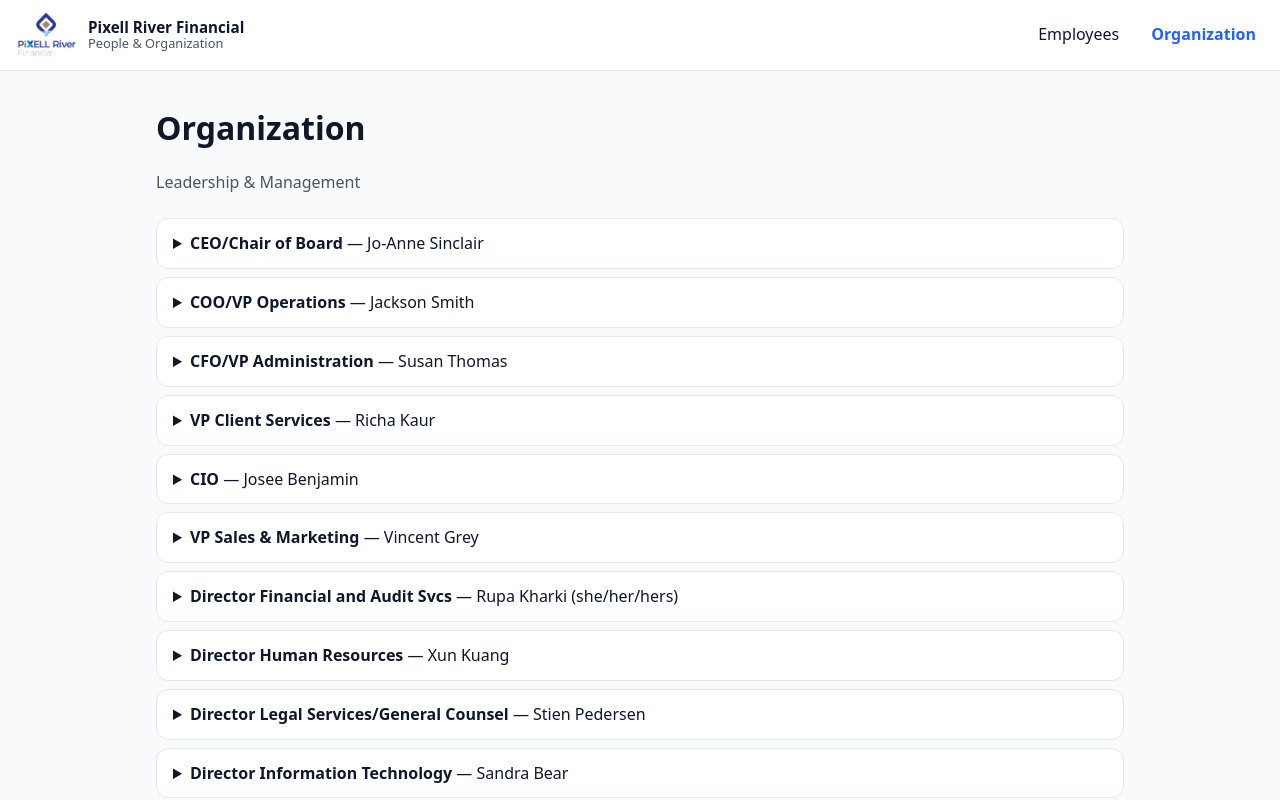
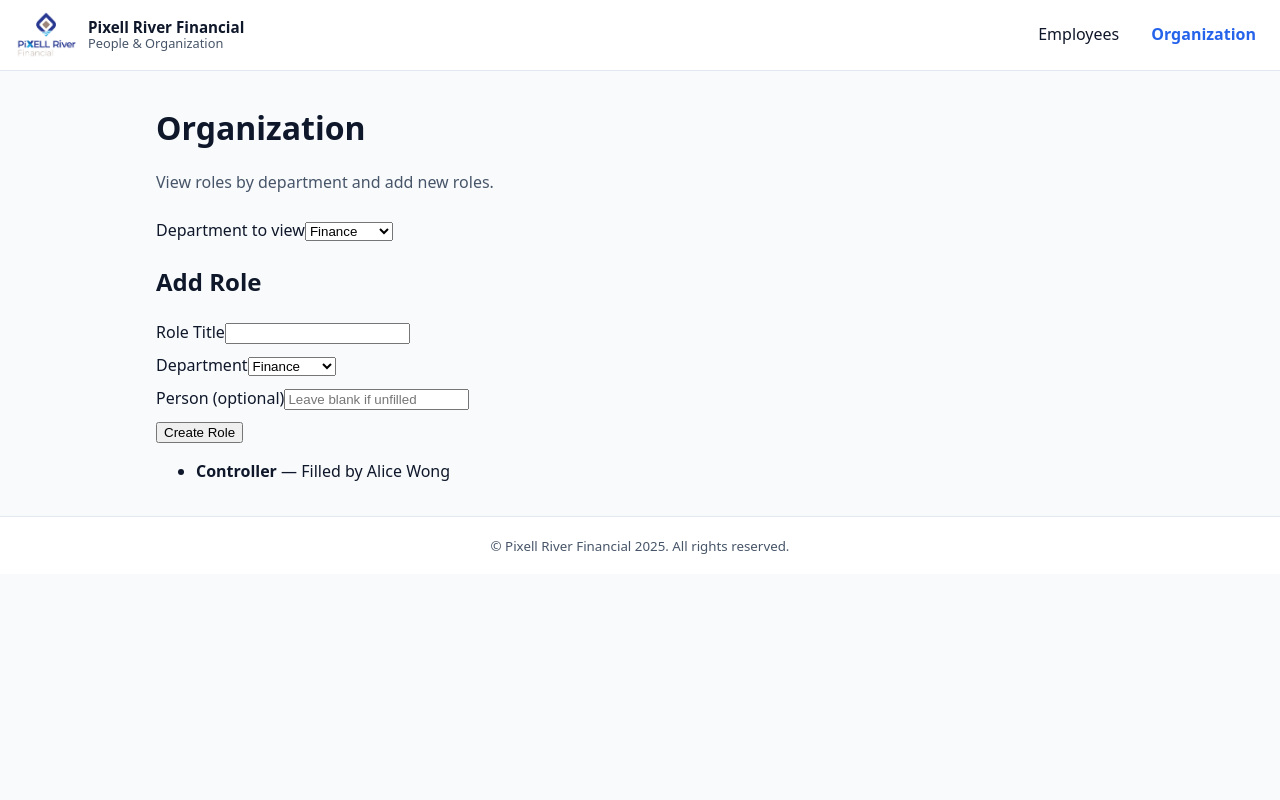
Before and after one commit to rushil2123/Full_Stack_Lab-1, a React (Vite) app in the folder pixell-river-directory/: page /organization in a window 1280 px wide. Shown: the top 800 px of the page. Built offline with nearby package versions, Linux system fonts and the light colour scheme.

Commit message:
feat: refactor OrganizationPage to use roleRepo and implement role addition form

```diff
--- a/pixell-river-directory/src/pages/OrganizationPage.tsx
+++ b/pixell-river-directory/src/pages/OrganizationPage.tsx
@@ -1,33 +1,97 @@
-import roles from "../data/org.json";
-import type { OrgRole } from "../types";
+import { useState } from "react";
 import "./OrganizationPage.css";
+import { roleRepo } from "../repositories/roleRepo";
+import { useEntryForm } from "../hook/useEntryForm";
+import type { Role, Department } from "../types";
 
 export default function OrganizationPage() {
-  const data = (roles as OrgRole[]) ?? [];
+  const [viewDept, setViewDept] = useState<Department>("Finance");
+  const form = useEntryForm("role");
+
+  const allRoles: Role[] = roleRepo.list();
+  const rolesByDept = allRoles.filter((r) => r.department === viewDept);
 
   return (
-    <main id="main-content">
-      <div className="page-header">
-        <h1>Organization</h1>
-        <p className="greeting">Leadership &amp; Management</p>
-      </div>
+    <main>
+      <h1>Organization</h1>
+      <p className="greeting">View roles by department and add new roles.</p>
 
-      <section aria-labelledby="roles-heading">
-        <h2 id="roles-heading" className="sr-only">Roles</h2>
+      {/* Choose department to view */}
+      <label>
+        Department to view
+        <select
+          value={viewDept}
+          onChange={(e) => setViewDept(e.target.value as Department)}
+        >
+          {form.departments.map((d) => (
+            <option key={d} value={d}>
+              {d}
+            </option>
+          ))}
+        </select>
+      </label>
 
-        {data.map((r) => (
-          <details key={r.title} className="role-details">
-            <summary>
-              <strong>{r.title}</strong> — {r.person}
-            </summary>
-            <div className="role-body">
-              <p>{r.description || "Description not provided yet."}</p>
-            </div>
-          </details>
+      {/* Add a role */}
+      <section style={{ marginTop: "1rem" }}>
+        <h2>Add Role</h2>
+
+        <div style={{ marginBottom: 8 }}>
+          <label>
+            Role Title
+            <input
+              value={form.values.name}
+              onChange={(e) => form.change("name", e.target.value)}
+            />
+          </label>
+          {form.errors.name && <div role="alert">{form.errors.name}</div>}
+        </div>
+
+        <div style={{ marginBottom: 8 }}>
+          <label>
+            Department
+            <select
+              value={form.values.department}
+              onChange={(e) => form.change("department", e.target.value)}
+            >
+              {form.departments.map((d) => (
+                <option key={d} value={d}>
+                  {d}
+                </option>
+              ))}
+            </select>
+          </label>
+          {form.errors.department && (
+            <div role="alert">{form.errors.department}</div>
+          )}
+        </div>
+
+        <div style={{ marginBottom: 8 }}>
+          <label>
+            Person (optional)
+            <input
+              placeholder="Leave blank if unfilled"
+              value={form.values.person || ""}
+              onChange={(e) => form.change("person", e.target.value)}
+            />
+          </label>
+        </div>
+
+        <button onClick={form.submit} disabled={form.saving}>
+          {form.saving ? "Saving..." : "Create Role"}
+        </button>
+      </section>
+
+      {/* Roles list */}
+      <ul style={{ marginTop: "1rem" }}>
+        {rolesByDept.map((r, i) => (
+          <li key={r.id || i}>
+            <strong>{r.title}</strong> —{" "}
+            {r.person ? `Filled by ${r.person}` : "Unfilled"}
+          </li>
         ))}
+      </ul>
 
-        {data.length === 0 && <p>No roles provided yet.</p>}
-      </section>
+      {rolesByDept.length === 0 && <p>No roles in this department.</p>}
     </main>
   );
 }
```
